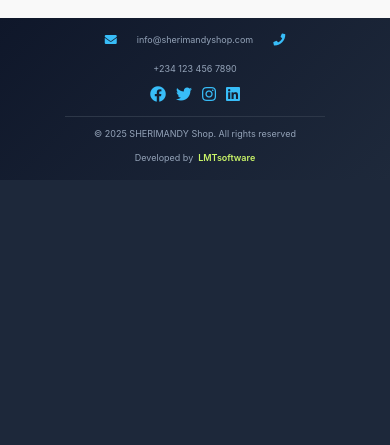
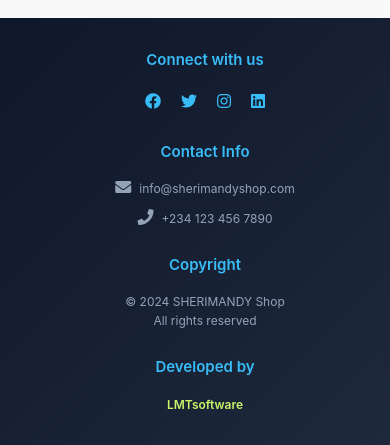
Before and after one commit to JimmyOlsen05/sherimandyshop, a Django app: page /contact/ in a window 390 px wide. Shown: the part 1900-2345 px from the top of the page. Before the commit the page ends 2069 px from the top, so only its background shows below. Run offline with Django 3.2, Linux system fonts and the light colour scheme; data that the repository does not hold is empty; some libraries are stand-ins or nearby versions.

Commit message:
Updated features and fixed bugs

```diff
--- a/templates/base.html
+++ b/templates/base.html
@@ -686,61 +686,75 @@
     </main>
 
     <!-- Footer with Interactive Elements -->
-    <footer style="background: linear-gradient(135deg, #0F172A 0%, #1E293B 100%); width: 100%; padding: 1.5rem 0; margin-top: auto;">
+    <footer style="background: linear-gradient(135deg, #0F172A 0%, #1E293B 100%); width: 100%; padding: 3rem 0; margin-top: auto;">
         <div class="container" style="max-width: 1400px; margin: 0 auto; padding: 0 2rem;">
-            <!-- Top Row -->
-            <div style="display: grid; grid-template-columns: repeat(2, 1fr); gap: 2rem; margin-bottom: 1rem;">
-                <!-- Contact Info -->
-                <div style="display: flex; align-items: center; gap: 1.5rem; color: #94A3B8;">
-                    <i class="fas fa-envelope" style="color: #38BDF8; font-size: 1.2rem;"></i>
-                    <span style="font-size: 0.9rem;">info@sherimandyshop.com</span>
-                    <i class="fas fa-phone" style="color: #38BDF8; font-size: 1.2rem; margin-left: 1rem;"></i>
-                    <span style="font-size: 0.9rem;">+234 123 456 7890</span>
+            <div style="display: grid; grid-template-columns: repeat(auto-fit, minmax(280px, 1fr)); gap: 2.5rem;">
+                <!-- Connect Section -->
+                <div style="display: flex; flex-direction: column; align-items: center;">
+                    <div style="color: #38BDF8; font-weight: 600; font-size: 1.5rem; margin-bottom: 1.5rem;">Connect with us</div>
+                    <div style="display: flex; gap: 2rem;">
+                        <a href="#" style="color: #38BDF8; font-size: 1.8rem; transition: transform 0.2s;"><i class="fab fa-facebook"></i></a>
+                        <a href="#" style="color: #38BDF8; font-size: 1.8rem; transition: transform 0.2s;"><i class="fab fa-twitter"></i></a>
+                        <a href="#" style="color: #38BDF8; font-size: 1.8rem; transition: transform 0.2s;"><i class="fab fa-instagram"></i></a>
+                        <a href="#" style="color: #38BDF8; font-size: 1.8rem; transition: transform 0.2s;"><i class="fab fa-linkedin"></i></a>
+                    </div>
                 </div>
-                <!-- Social Links -->
-                <div style="display: flex; justify-content: flex-end; gap: 1rem;">
-                    <a href="#" style="color: #38BDF8; font-size: 1.2rem; transition: transform 0.2s;"><i class="fab fa-facebook"></i></a>
-                    <a href="#" style="color: #38BDF8; font-size: 1.2rem; transition: transform 0.2s;"><i class="fab fa-twitter"></i></a>
-                    <a href="#" style="color: #38BDF8; font-size: 1.2rem; transition: transform 0.2s;"><i class="fab fa-instagram"></i></a>
-                    <a href="#" style="color: #38BDF8; font-size: 1.2rem; transition: transform 0.2s;"><i class="fab fa-linkedin"></i></a>
+
+                <!-- Contact Section -->
+                <div style="display: flex; flex-direction: column; align-items: center;">
+                    <div style="color: #38BDF8; font-weight: 600; font-size: 1.5rem; margin-bottom: 1.5rem;">Contact Info</div>
+                    <div style="display: flex; flex-direction: column; align-items: center; gap: 1rem; color: #94A3B8;">
+                        <div style="font-size: 1.2rem;"><i class="fas fa-envelope" style="margin-right: 0.8rem;"></i>info@sherimandyshop.com</div>
+                        <div style="font-size: 1.2rem;"><i class="fas fa-phone" style="margin-right: 0.8rem;"></i>+234 123 456 7890</div>
+                    </div>
                 </div>
-            </div>
 
-            <!-- Bottom Row with Border -->
-            <div style="border-top: 1px solid #2d3748; padding-top: 1rem; display: grid; grid-template-columns: repeat(2, 1fr); gap: 2rem; align-items: center;">
-                <!-- Copyright -->
-                <div style="color: #94A3B8; font-size: 0.9rem;">
-                    &copy; {% now "Y" %} SHERIMANDY Shop. All rights reserved
+                <!-- Copyright Section -->
+                <div style="display: flex; flex-direction: column; align-items: center;">
+                    <div style="color: #38BDF8; font-weight: 600; font-size: 1.5rem; margin-bottom: 1.5rem;">Copyright</div>
+                    <div style="text-align: center; color: #94A3B8; font-size: 1.2rem; line-height: 1.6;">
+                        &copy; 2024 SHERIMANDY Shop<br>All rights reserved
+                    </div>
                 </div>
-                <!-- Developer Credit -->
-                <div style="display: flex; justify-content: flex-end; align-items: center; gap: 0.5rem;">
-                    <span style="color: #94A3B8; font-size: 0.9rem;">Developed by</span>
-                    <a href="https://lmtsoftware.netlify.app" target="_blank" style="color: #caf568; font-weight: 600; text-decoration: none; font-size: 0.9rem;">LMTsoftware</a>
+
+                <!-- Developer Section -->
+                <div style="display: flex; flex-direction: column; align-items: center;">
+                    <div style="color: #38BDF8; font-weight: 600; font-size: 1.5rem; margin-bottom: 1.5rem;">Developed by</div>
+                    <div>
+                        <a href="https://lmtsoftware.netlify.app" target="_blank" style="color: #caf568; font-weight: 600; text-decoration: none; font-size: 1.2rem;">LMTsoftware</a>
+                    </div>
                 </div>
             </div>
         </div>
     </footer>
 
     <style>
-    @media (max-width: 768px) {
-        footer .container > div {
-            grid-template-columns: 1fr !important;
-            gap: 1rem !important;
-            text-align: center;
+    @media (max-width: 1024px) {
+        footer {
+            padding: 2.5rem 0;
         }
 
-        footer .container > div > div {
-            justify-content: center !important;
-            flex-wrap: wrap;
-        }
-
-        footer .container .fas {
-            margin: 0 0.5rem !important;
+        footer .container > div {
+            gap: 2rem;
         }
     }
 
+    @media (max-width: 640px) {
+        footer {
+            padding: 2rem 0;
+        }
+
+        footer .container > div {
+            gap: 1.5rem;
+        }
+    }
+
+    footer a[style*="transition"] {
+        display: inline-block;
+    }
+
     footer a[style*="transition"]:hover {
-        transform: scale(1.2);
+        transform: translateY(-3px);
     }
     </style>
 
```
